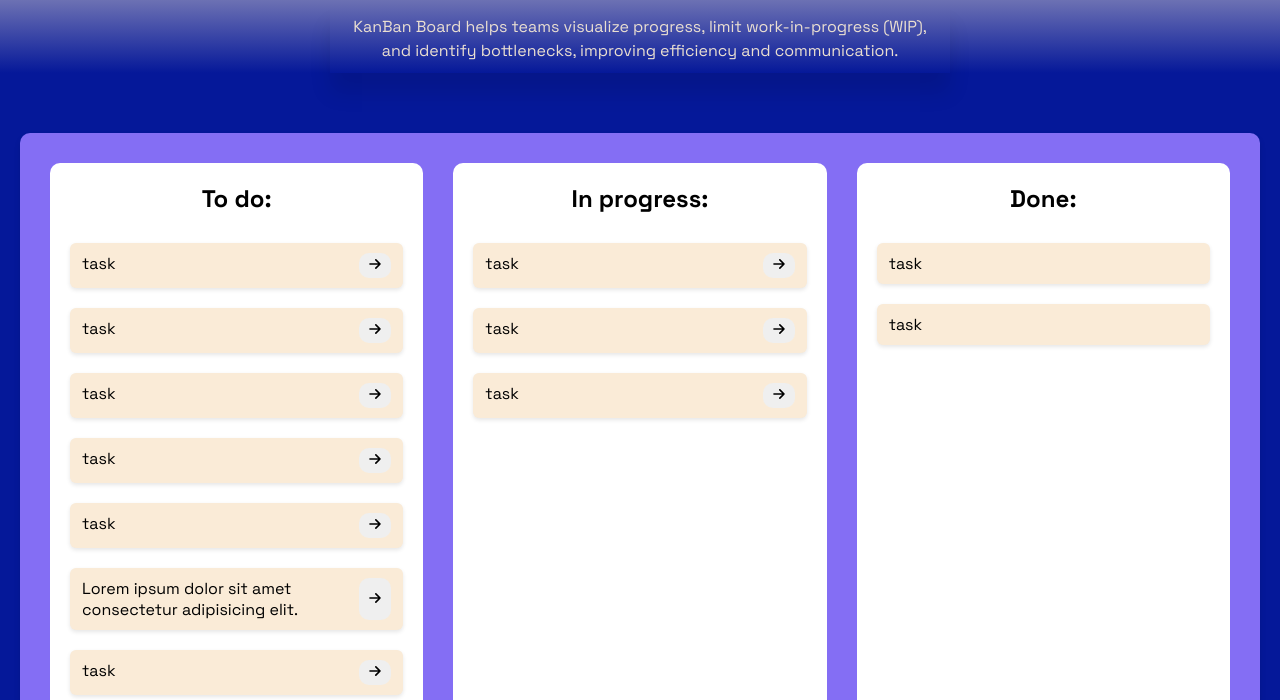
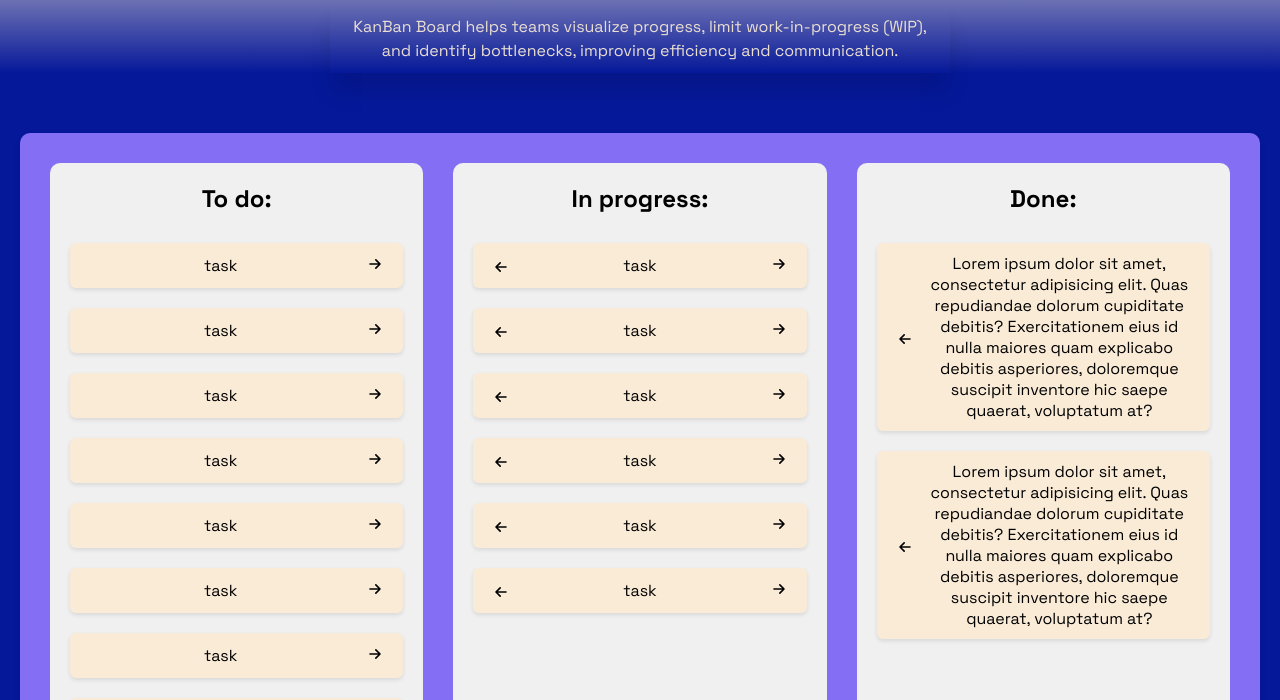
Before and after one commit to AnnaShunkar/kanban-board, a plain HTML site: page index.html in a window 1280 px wide. Shown: the part 100-800 px from the top of the page. Drawn offline with Linux system fonts and the light colour scheme.

Commit message:
Style scrollbar and update tasks.js

```diff
--- a/css/board.css
+++ b/css/board.css
@@ -1,3 +1,10 @@
+:root{
+    --main-color: antiquewhite;
+    --color-accent: #357ab8;
+    --color-backgroung: #f0f0f0;
+    --box-shadow: #0000001a;
+}
+
 .board {
     display: flex;
     flex-direction: row;
@@ -8,11 +15,25 @@
     box-shadow: 0 4px 6px #0000001a;
 }
 
+/* SCROLLBAR */
+::-webkit-scrollbar {
+    width: 10px;
+}
+
+::-webkit-scrollbar-track {
+    background: var(--color-backgroung);
+    border-radius: 10px;
+}
+
+::-webkit-scrollbar-thumb {
+    background: var(--color-accent);
+    border-radius: 10px;
+    border: 2px solid var(--color-backgroung);
+}
+
 
 /* SECTIONS */
-section::-webkit-scrollbar {
-    display: none;
-}
+
 .todo-section,
 .in-progress-section,
 .done-section {
@@ -21,7 +42,7 @@ section::-webkit-scrollbar {
     height: 600px;
     overflow-y: auto;
     box-sizing: border-box;
-    background-color: white;
+    background-color: var(--color-backgroung);
     border-radius: 10px;
 
 }
@@ -46,28 +67,38 @@ section::-webkit-scrollbar {
 }
 .task {
     display: flex;
-    gap: 10px;
     justify-content: space-between;
-    text-align: left;
-    background-color: antiquewhite;
+    align-items: center;
+    background-color: var(--main-color);
     border-radius: 6px;
     padding: 10px 12px;
     margin-bottom: 10px;
-    box-shadow: 0 2px 4px #0000001a;
+    box-shadow: 0 2px 4px var(--box-shadow);
     transition: transform 0.2s ease, box-shadow 0.2s ease;
+}
+.task-text{
+    flex:1;
+    align-items: center;
 }
 .task:hover {
     transform: translateY(-2px);
-    box-shadow: 0 4px 8px #0000001a;
+    box-shadow: 0 4px 8px var(--box-shadow);
 }
 
 
 /* BUTTON */
-.move-right {
+.move-right,
+.move-left {
+    background-color: transparent;
     border: none;
     border-radius: 10px;
     cursor: pointer;
+    margin-left: auto;
 }
-.move-right:hover {
-    background: #357ab8;
+.move-right:hover,
+.move-left:hover {
+    background: var(--color-accent);
 }
+.move-left{
+    rotate: 180deg;
+}
--- a/index.html
+++ b/index.html
@@ -1,5 +1,6 @@
 <!DOCTYPE html>
 <html lang="en">
+
 <head>
     <meta charset="UTF-8">
     <meta name="viewport" content="width=device-width, initial-scale=1.0">
@@ -10,104 +11,127 @@
     <link rel="stylesheet" href="./css/styles.css">
     <link rel="stylesheet" href="./css/board.css">
 </head>
+
 <body>
     <header>
         <h1> <span class="title-deco">KanBan</span> Board</h1>
-        <p class="desritpion">KanBan Board helps teams visualize progress, limit work-in-progress (WIP), and identify bottlenecks, improving efficiency and
+        <p class="desritpion">KanBan Board helps teams visualize progress, limit work-in-progress (WIP), and identify
+            bottlenecks, improving efficiency and
             communication.</p>
     </header>
     <main class="board">
         <section class="todo-section">
             <h2>To do:</h2>
             <div class="tasks">
-                    <div class="task">task
-                        <button class="move-right">
-                            <img src="./arrow.svg" width="20" height="20">
-                        </button>
-                    </div>
-                    <div class="task">task
-                        <button class="move-right">
-                            <img src="./arrow.svg" width="20" height="20">
-                        </button>
-                    </div>
-                    <div class="task">task
-                        <button class="move-right">
-                            <img src="./arrow.svg" width="20" height="20">
-                        </button>
-                    </div>
-                    <div class="task">task
-                        <button class="move-right">
-                            <img src="./arrow.svg" width="20" height="20">
-                        </button>
-                    </div>
-                    <div class="task">task
-                        <button class="move-right">
-                            <img src="./arrow.svg" width="20" height="20">
-                        </button>
+                <div class="task">
+                    <button class="move-left" hidden><img src="./arrow.svg" width="20" height="20"></button>
+                    <div class="task-text">task</div>
+                    <button class="move-right"><img src="./arrow.svg" width="20" height="20"></button>
                 </div>
                 <div class="task">
-                        Lorem ipsum dolor sit amet consectetur adipisicing elit.
-                        <button class="move-right">
-                            <img src="./arrow.svg" width="20" height="20">
-                        </button>
+                    <button class="move-left" hidden><img src="./arrow.svg" width="20" height="20"></button>
+                    <div class="task-text">task</div>
+                    <button class="move-right"><img src="./arrow.svg" width="20" height="20"></button>
                 </div>
-                    <div class="task">task
-                        <button class="move-right">
-                            <img src="./arrow.svg" width="20" height="20">
-                        </button>
+                <div class="task">
+                    <button class="move-left" hidden><img src="./arrow.svg" width="20" height="20"></button>
+                    <div class="task-text">task</div>
+                    <button class="move-right"><img src="./arrow.svg" width="20" height="20"></button>
                 </div>
-                    <div class="task">task
-                        <button class="move-right">
-                            <img src="./arrow.svg" width="20" height="20">
-                        </button>
+                <div class="task">
+                    <button class="move-left" hidden><img src="./arrow.svg" width="20" height="20"></button>
+                    <div class="task-text">task</div>
+                    <button class="move-right"><img src="./arrow.svg" width="20" height="20"></button>
                 </div>
-                    <div class="task">task
-                        <button class="move-right">
-                            <img src="./arrow.svg" width="20" height="20">
-                        </button>
+                <div class="task">
+                    <button class="move-left" hidden><img src="./arrow.svg" width="20" height="20"></button>
+                    <div class="task-text">task</div>
+                    <button class="move-right"><img src="./arrow.svg" width="20" height="20"></button>
                 </div>
-                    <div class="task">task
-                        <button class="move-right">
-                            <img src="./arrow.svg" width="20" height="20">
-                        </button>
+                <div class="task">
+                    <button class="move-left" hidden><img src="./arrow.svg" width="20" height="20"></button>
+                    <div class="task-text">task</div>
+                    <button class="move-right"><img src="./arrow.svg" width="20" height="20"></button>
                 </div>
-                    <div class="task">task
-                        <button class="move-right">
-                            <img src="./arrow.svg" width="20" height="20">
-                        </button>
+                <div class="task">
+                    <button class="move-left" hidden><img src="./arrow.svg" width="20" height="20"></button>
+                    <div class="task-text">task</div>
+                    <button class="move-right"><img src="./arrow.svg" width="20" height="20"></button>
                 </div>
-                    <div class="task">task
-                        <button class="move-right">
-                            <img src="./arrow.svg" width="20" height="20">
-                        </button>
+                <div class="task">
+                    <button class="move-left" hidden><img src="./arrow.svg" width="20" height="20"></button>
+                    <div class="task-text">task</div>
+                    <button class="move-right"><img src="./arrow.svg" width="20" height="20"></button>
+                </div>
+                <div class="task">
+                    <button class="move-left" hidden><img src="./arrow.svg" width="20" height="20"></button>
+                    <div class="task-text">task</div>
+                    <button class="move-right"><img src="./arrow.svg" width="20" height="20"></button>
+                </div>
+                <div class="task">
+                    <button class="move-left" hidden><img src="./arrow.svg" width="20" height="20"></button>
+                    <div class="task-text">task</div>
+                    <button class="move-right"><img src="./arrow.svg" width="20" height="20"></button>
+                </div>
+                <div class="task">
+                    <button class="move-left" hidden><img src="./arrow.svg" width="20" height="20"></button>
+                    <div class="task-text">task</div>
+                    <button class="move-right"><img src="./arrow.svg" width="20" height="20"></button>
+                </div>
+                <div class="task">
+                    <button class="move-left" hidden><img src="./arrow.svg" width="20" height="20"></button>
+                    <div class="task-text">task</div>
+                    <button class="move-right"><img src="./arrow.svg" width="20" height="20"></button>
                 </div>
             </div>
         </section>
         <section class="in-progress-section">
             <h2> In progress:</h2>
             <div class="tasks">
-                    <div class="task">task
-                        <button class="move-right">
-                            <img src="./arrow.svg" width="20" height="20">
-                        </button>
+                <div class="task">
+                    <button class="move-left"><img src="./arrow.svg" width="20" height="20"></button>
+                    <div class="task-text">task</div>
+                    <button class="move-right"><img src="./arrow.svg" width="20" height="20"></button>
                 </div>
-                    <div class="task">task
-                        <button class="move-right">
-                            <img src="./arrow.svg" width="20" height="20">
-                        </button>
+                <div class="task">
+                    <button class="move-left"><img src="./arrow.svg" width="20" height="20"></button>
+                    <div class="task-text">task</div>
+                    <button class="move-right"><img src="./arrow.svg" width="20" height="20"></button>
                 </div>
-                    <div class="task">task
-                        <button class="move-right">
-                            <img src="./arrow.svg" width="20" height="20">
-                        </button>
+                <div class="task">
+                    <button class="move-left"><img src="./arrow.svg" width="20" height="20"></button>
+                    <div class="task-text">task</div>
+                    <button class="move-right"><img src="./arrow.svg" width="20" height="20"></button>
                 </div>
+                <div class="task">
+                    <button class="move-left"><img src="./arrow.svg" width="20" height="20"></button>
+                    <div class="task-text">task</div>
+                    <button class="move-right"><img src="./arrow.svg" width="20" height="20"></button>
+                </div>
+                <div class="task">
+                    <button class="move-left"><img src="./arrow.svg" width="20" height="20"></button>
+                    <div class="task-text">task</div>
+                    <button class="move-right"><img src="./arrow.svg" width="20" height="20"></button>
+                </div>
+                <div class="task">
+                    <button class="move-left"><img src="./arrow.svg" width="20" height="20"></button>
+                    <div class="task-text">task</div>
+                    <button class="move-right"><img src="./arrow.svg" width="20" height="20"></button>
                 </div>
         </section>
         <section class="done-section">
             <h2>Done:</h2>
             <div class="tasks">
-                    <div class="task">task</div>
-                    <div class="task">task</div>
+                <div class="task">
+                    <button class="move-left"><img src="./arrow.svg" width="20" height="20"></button>
+                    <div class="task-text">Lorem ipsum dolor sit amet, consectetur adipisicing elit. Quas repudiandae dolorum cupiditate debitis? Exercitationem eius id nulla maiores quam explicabo debitis asperiores, doloremque suscipit inventore hic saepe quaerat, voluptatum at?</div>
+                    <button class="move-right" hidden><img src="./arrow.svg" width="20" height="20"></button>
+                </div>
+                <div class="task">
+                    <button class="move-left"><img src="./arrow.svg" width="20" height="20"></button>
+                    <div class="task-text">Lorem ipsum dolor sit amet, consectetur adipisicing elit. Quas repudiandae dolorum cupiditate debitis? Exercitationem eius id nulla maiores quam explicabo debitis asperiores, doloremque suscipit inventore hic saepe quaerat, voluptatum at?</div>
+                    <button class="move-right" hidden><img src="./arrow.svg" width="20" height="20"></button>
+                </div>
             </div>
         </section>
     </main>
@@ -118,4 +142,5 @@
     </footer>
     <script src="./js/tasks.js"></script>
 </body>
+
 </html>
```
Also changed, not shown: js/tasks.js (+36 -4 lines). Lines whose indentation alone changed are shown as unchanged.
